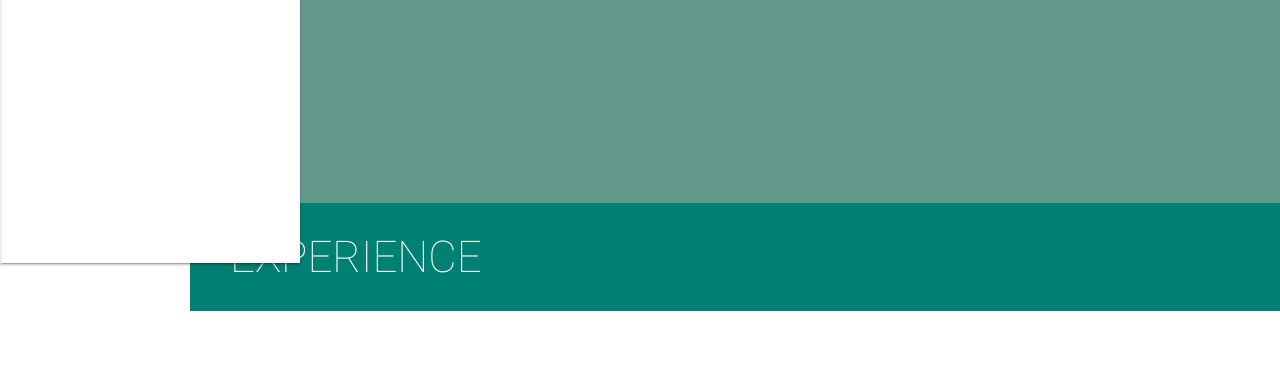
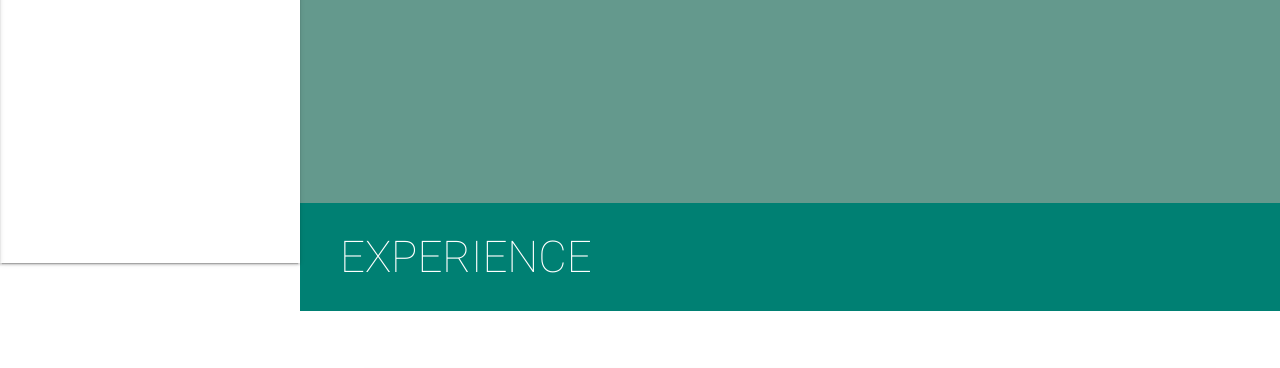
Before and after one commit to unnseopark/unnseopark.github.io, a plain HTML site: page index.html in a window 1280 px wide. Shown: the part 597-965 px from the top of the page. Drawn offline with nearby package versions, Linux system fonts and the light colour scheme.

Commit message:
Update style.css

```diff
--- a/assets/css/style.css
+++ b/assets/css/style.css
@@ -92,7 +92,7 @@ nav i {
 
 main {
   background-color: rgb(255, 255, 255);
-  padding-left: 190px;
+  padding-left: 300px;
 }
 
 dl {
```
